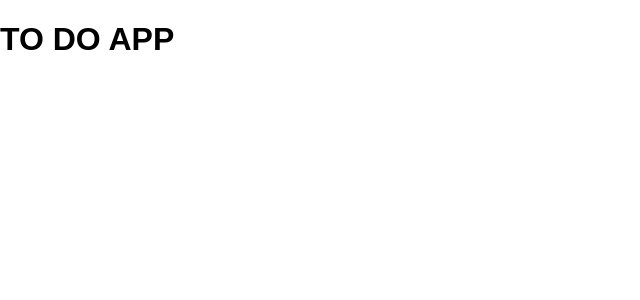
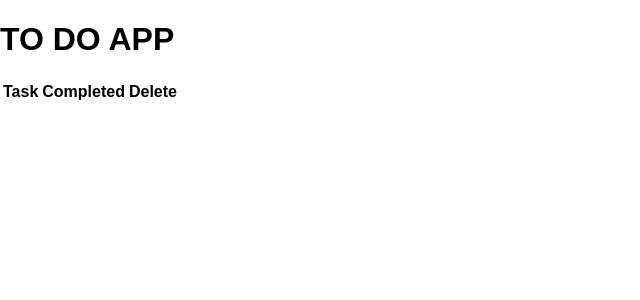
Before and after one commit to sjg3609/weekend-sql-to-do-react, a React (Create React App) app: page / in a window 1280 px wide. Shown: the top 300 px of the page, without its empty margins (0-640 px from the left). Built offline with nearby package versions, Linux system fonts and the light colour scheme; no server answers.

Commit message:
Updated more of the ToDoList component

```diff
--- a/src/components/App/App.jsx
+++ b/src/components/App/App.jsx
@@ -1,10 +1,13 @@
 import {useState} from 'react';
+import ToDoList from '../ToDoList/ToDoList';
+
 
 function App () {
 
   return (
     <div>
       <h1>TO DO APP</h1>
+      <ToDoList />
     </div>
   );
 
--- a/src/components/ToDoList/ToDoList.jsx
+++ b/src/components/ToDoList/ToDoList.jsx
@@ -1,10 +1,30 @@
-import { React } from 'react';
+import { useState, useEffect } from 'react';
+import axios from 'axios';
 
 function ToDoList() {
+    const [toDoList, setToDoList] = useState([]);
+
+    axios.get('/todo').then((response) => {
+        setToDoList(response.data);
+        }).catch((error) => {
+            console.log(`Error in GET: ${error}`);
+            alert(`Something went wrong in GET!`);
+        });
 
 
 
-}
+    return (
+        <table>
+            <tr>
+                <th>Task</th>
+                <th>Completed</th>
+                <th>Delete</th>
+            </tr>
+
+        </table>
+    )
+
+};
 
 
 export default ToDoList;
```
Also changed, not shown: 1 other file (tests, documents, lock files or other folders).
